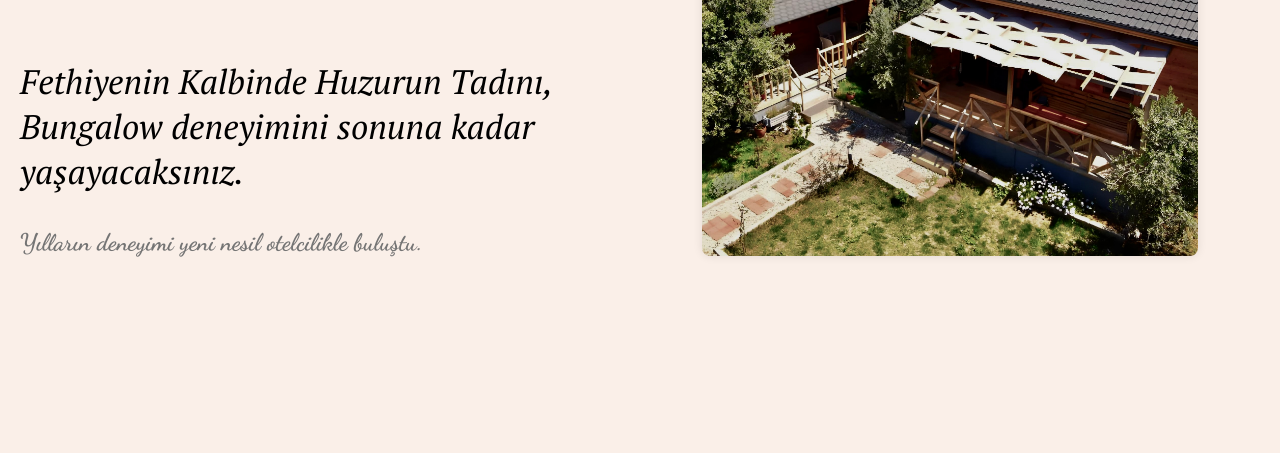
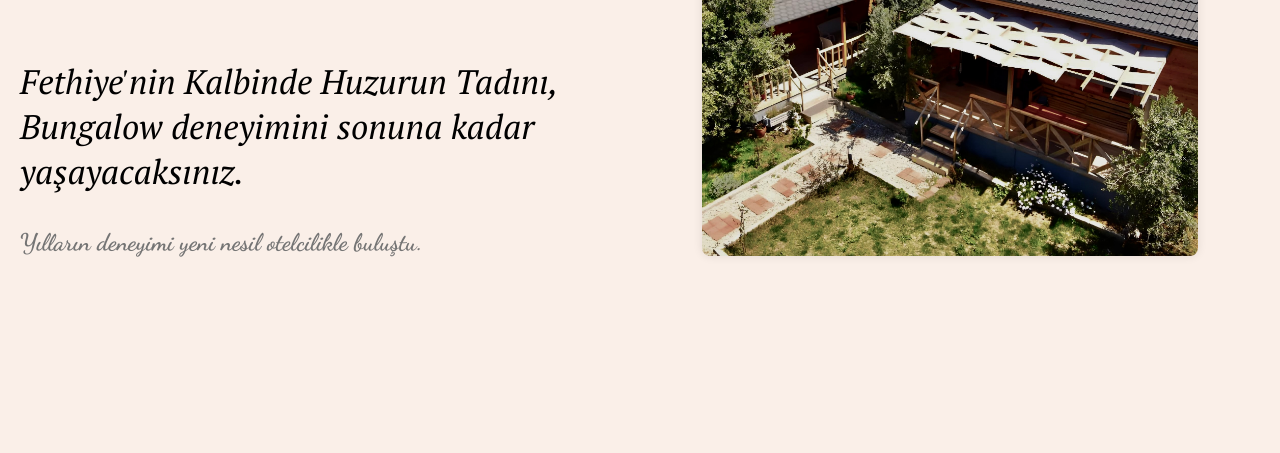
Before and after one commit to efetopbasli/lindenbungalowoludeniz, a plain HTML site: page index.html in a window 1280 px wide. Shown: the part 347-800 px from the top of the page. Drawn offline with Linux system fonts and the light colour scheme; a web font is replaced by a local one.

Commit message:
Update index.html

```diff
--- a/index.html
+++ b/index.html
@@ -37,7 +37,7 @@
   <div class="content"  id="content">
     <div class="brand-info">
       <h1>Linden Bungalow</h1>
-      <p>Fethiyenin Kalbinde Huzurun Tadını, <br> Bungalow deneyimini sonuna kadar <br> yaşayacaksınız.</p>
+      <p>Fethiye'nin Kalbinde Huzurun Tadını, <br> Bungalow deneyimini sonuna kadar <br> yaşayacaksınız.</p>
       <p2>Yılların deneyimi yeni nesil otelcilikle buluştu.</p2>
 
     </div>
```
